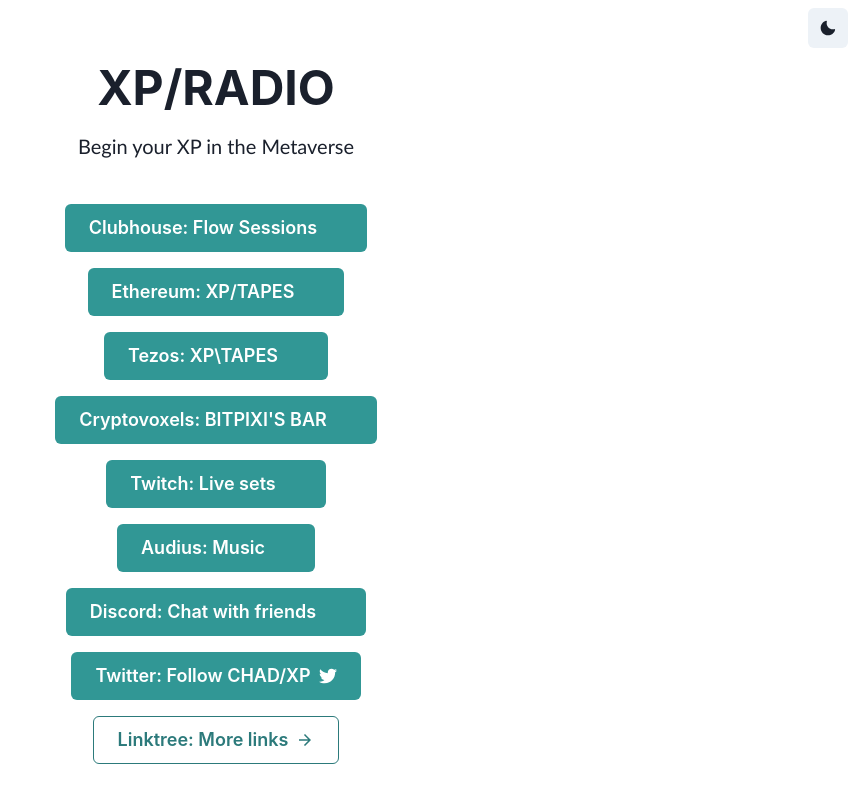
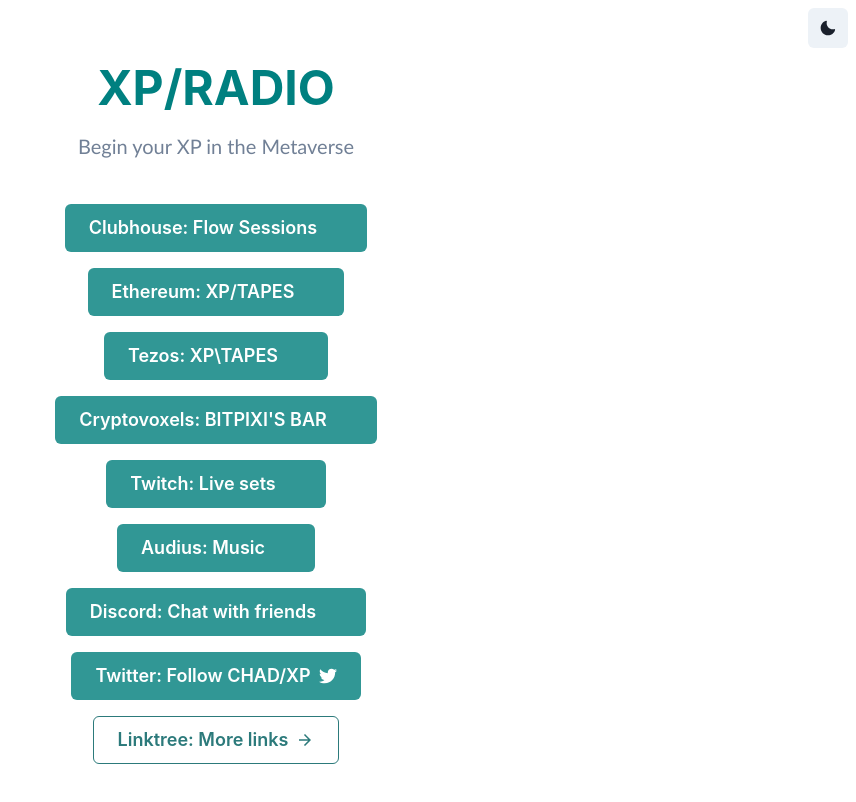
Before and after one commit to jcstein/xp-radio, a Next.js app: page / in a window 1280 px wide. Shown: the top 802 px of the page, without its empty margins (424-1280 px from the left). Built offline with nearby package versions, Linux system fonts and the light colour scheme; some icons are missing.

Commit message:
Update index.tsx

```diff
--- a/pages/index.tsx
+++ b/pages/index.tsx
@@ -20,10 +20,10 @@
       </Head>
 
       <main className={styles.main}>
-        <Heading as="h1" size="2xl" colorScheme="blue" mb={3}>
+        <Heading as="h1" size="2xl" color="teal" mb={3}>
           <a href="https://xp-radio.vercel.app">XP/RADIO</a>
         </Heading>
-        <Text mt={3} mb={12} fontSize="xl">
+        <Text mt={3} mb={12} fontSize="xl" color="gray.500">
           Begin your XP in the Metaverse
         </Text>
 
```
